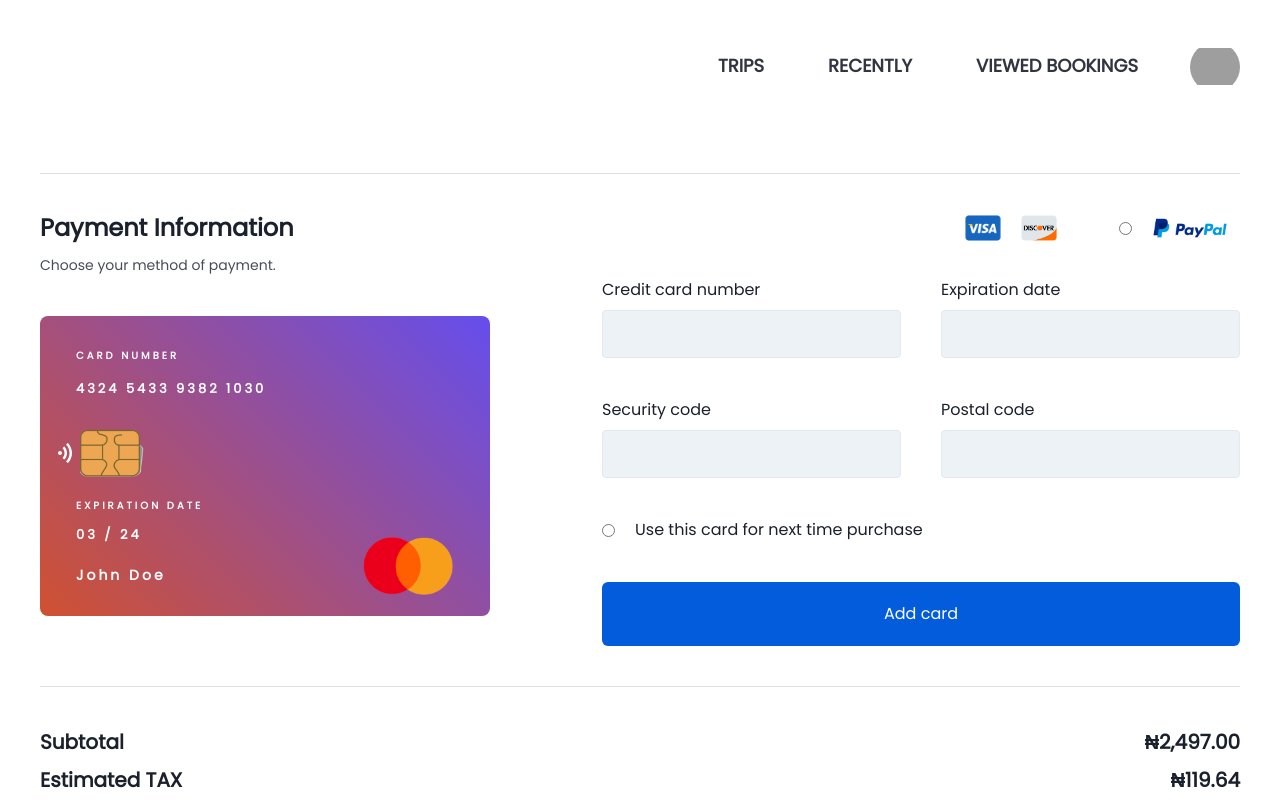
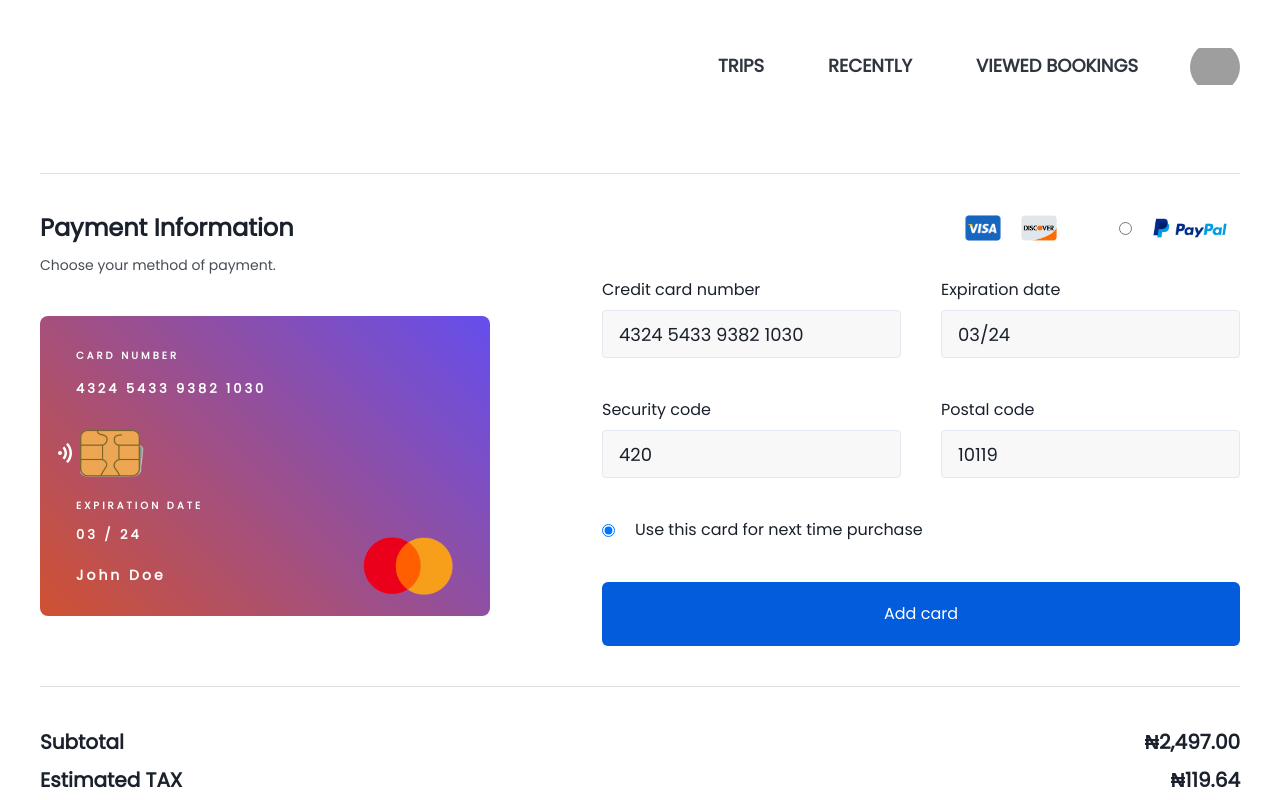
Before and after one commit to chineduogada/landing-light-canarymail, a Next.js app: page / in a window 1280 px wide. Shown: the top 800 px of the page. Built offline with nearby package versions, Linux system fonts and the light colour scheme; grey boxes are pictures that could not be loaded.

Commit message:
feat(Checkout): update form values

```diff
--- a/components/Form/Input.tsx
+++ b/components/Form/Input.tsx
@@ -8,8 +8,12 @@ type Props = {
 const Input = forwardRef(({ ...rest }: Props, ref) => (
   <__Input
     size="lg"
-    bg="gray.100"
+    bg="accent.1"
     rounded="4px"
+    _focus={{
+      outline: "none",
+      bg: "white",
+    }}
     ref={ref as LegacyRef<HTMLInputElement> | undefined}
     {...rest}
   />
--- a/package.json
+++ b/package.json
@@ -20,7 +20,6 @@
     "next-seo": "^4.28.1",
     "react": "17.0.2",
     "react-dom": "17.0.2",
-    "react-hook-form": "^7.22.5",
     "react-icons": "^4.3.1",
     "react-intersection-observer": "^8.33.1",
     "react-rapid-carousel": "^2.0.1",
--- a/pages/index.tsx
+++ b/pages/index.tsx
@@ -9,6 +9,8 @@ import {
   HStack,
   Stack,
   Text,
+  toast,
+  useToast,
 } from "@chakra-ui/react";
 import Link from "components/Link/Link";
 import Image from "components/Image/Image";
@@ -17,6 +19,18 @@ import Input from "components/Form/Input";
 import Button from "components/Button/Button";
 
 const HomePage: NextPage = () => {
+  const toast = useToast();
+
+  const handleSubmit = () => {
+    toast({
+      title: "Card Updated.",
+      description: "We've added your card for you.",
+      status: "success",
+      duration: 8000,
+      isClosable: true,
+    });
+  };
+
   return (
     <Box maxWidth="1280px" marginX="auto" p={10}>
       <Header />
@@ -71,30 +85,30 @@ const HomePage: NextPage = () => {
             </HStack>
           </Flex>
 
-          <Box as="form">
-            <Grid templateColumns={"1fr 1fr"} gridGap={10} as="form" mb={10}>
+          <Box as="form" onSubmit={handleSubmit}>
+            <Grid templateColumns={"1fr 1fr"} gridGap={10} mb={10}>
               <Box>
-                <FormLabel htmlFor="card-number">Credit card number</FormLabel>
-                <Input id="card-number" />
+                <FormLabel htmlFor="cardNumber">Credit card number</FormLabel>
+                <Input id="cardNumber" value="4324 5433 9382 1030" />
               </Box>
 
               <Box>
                 <FormLabel htmlFor="expiration-date">Expiration date</FormLabel>
-                <Input id="expiration-date" />
+                <Input id="expiration-date" value="03/24" />
               </Box>
 
               <Box>
                 <FormLabel htmlFor="security-code">Security code</FormLabel>
-                <Input id="security-code" />
+                <Input id="security-code" value="420" />
               </Box>
 
               <Box>
                 <FormLabel htmlFor="postal-code">Postal code</FormLabel>
-                <Input id="postal-code" />
+                <Input id="postal-code" value="10119" />
               </Box>
 
               <GridItem colSpan={2} d="flex" alignItems="center" gridGap={5}>
-                <input id="use-card" type="radio" />
+                <input id="use-card" type="radio" checked />
                 <FormLabel m={0} htmlFor="use-card">
                   Use this card for next time purchase
                 </FormLabel>
--- a/theme/colors.ts
+++ b/theme/colors.ts
@@ -10,9 +10,8 @@ const colors = {
     "5": "#E0E0E0",
     "6": "#F46040",
   },
-  red: "#FF6774",
-  green: "#68F687",
-  // blue: "#40BFFF",
+  danger: "#FF6774",
+  success: "#68F687",
   yellow: "#F4DF65",
   black: "#000000",
   black2: "#ddd",
```
Also changed, not shown: 1 other file (tests, documents, lock files or other folders).
